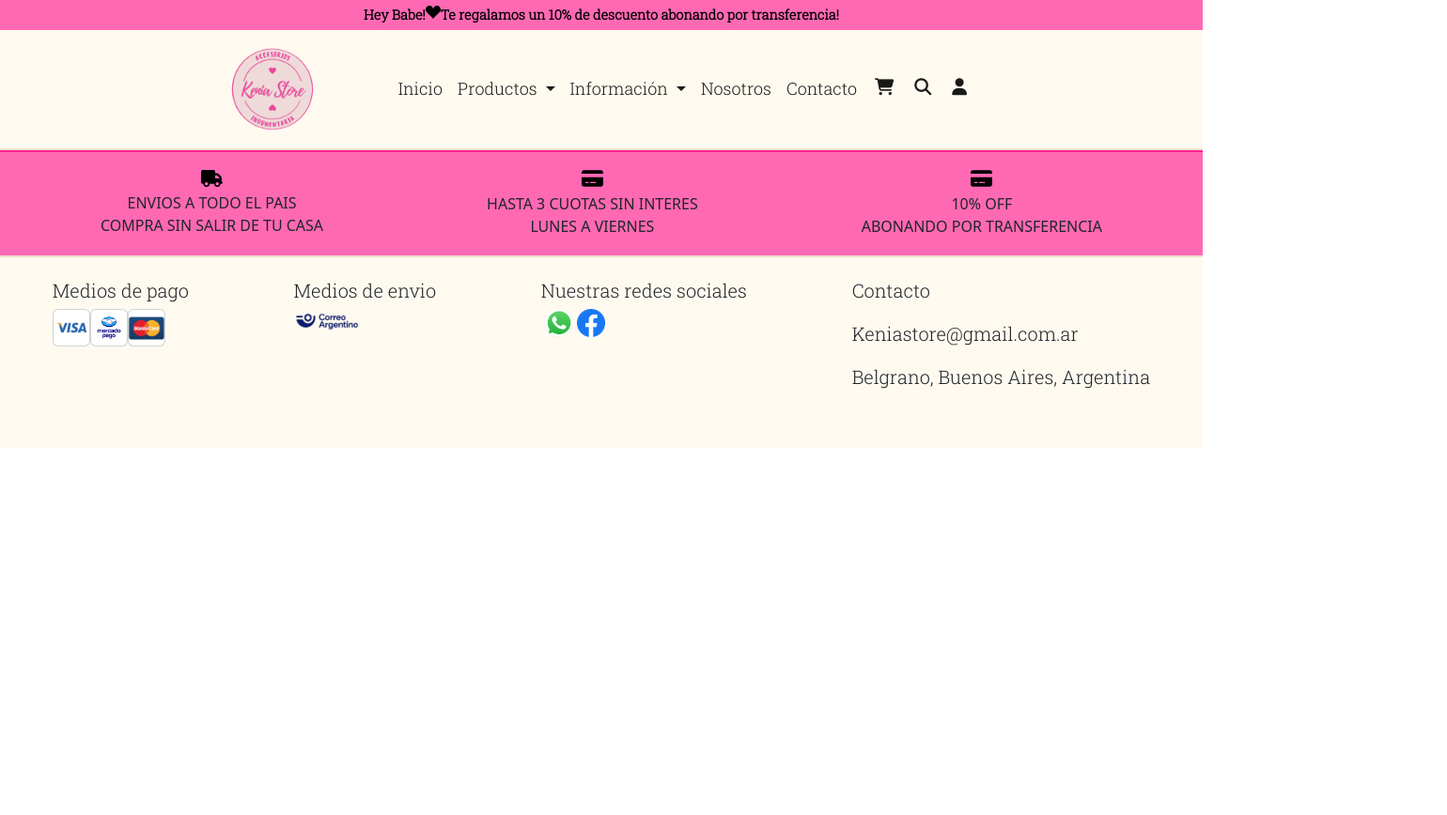
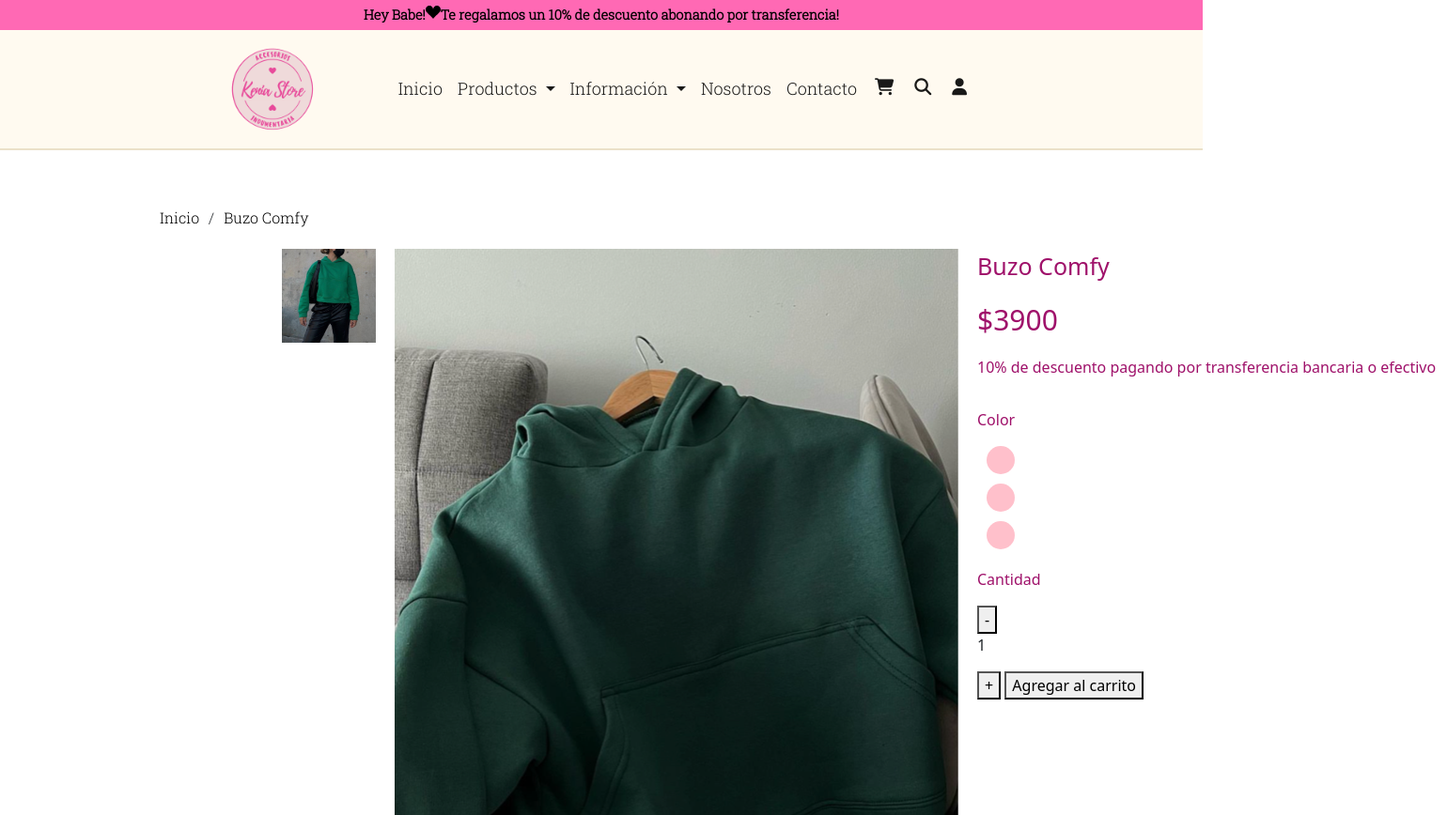
Before and after one commit to AgustinaBriasco/Preentrega2Briasco, a website: page Producto.html in a window 1280 px wide. Shown: the top 868 px of the page at 94% size, 1540 px wide, since content can reach past the window. Before the commit the page ends 800 px from the top, so only its background shows below. Drawn offline with nearby package versions, Linux system fonts and the light colour scheme; a web font is replaced by a local one.

Commit message:
hice la seccion producto

```diff
--- a/Producto.html
+++ b/Producto.html
@@ -90,7 +90,56 @@
 
     <!-- Aca sera cada producto individual-->
     <main>
+      <section class="linea-temporal">
+        <p><a href="index.html" class="temporal">Inicio</a></p>
+        <p>/</p>
+        <p><a href="Contacto.html" class="temporal">Buzo Comfy</a></p>
+      </section>
 
+      <section class="grid-producto">
+        <section class="imagenes-izquierda-container imagen">
+          <img src="Imagenes/productos/Superiores/Buzo-Comfy-3900.png" alt="" class="imagenes-izquierda">
+        </section>
+
+        <section class="imagenes-izquierda-container imagen">
+          <img src="Imagenes/productos/Superiores/Buzo-Comfy-3900-2.jpeg" alt="" class="imagenes-izquierda">
+        </section>
+
+        <section class="imagenes-izquierda-container imagen">
+          <img src="Imagenes/productos/Superiores/Buzo-Comfy-3900-3.jpeg" alt="" class="imagenes-izquierda">
+        </section>
+
+        <section class="imagen-principal-container">
+          <img src="Imagenes/productos/Superiores/Buzo-Comfy-3900.png" alt="" class="imagen-principal">
+        </section>
+
+        <section class="informacion-texto-producto texto-producto1">
+          <p class="texto-costado-producto principal">Buzo Comfy</p>
+
+          <p class="texto-costado-producto precio">$3900</p>
+
+          <p class="texto-costado-producto descuento">10% de descuento pagando por transferencia bancaria o efectivo</p>
+        </section>
+
+        <section class="informacion-texto-producto texto-producto2">
+          <p class="texto-costado-producto color">Color</p>
+
+          <div class="circle"></div>
+          <div class="circle"></div>
+          <div class="circle"></div>
+        </section>
+
+        <section class="informacion-texto-producto texto-producto3">
+          <p class="texto-costado-producto cantidad">Cantidad</p>
+
+          <button>-</button>
+          <p>1</p>
+          <button>+</button>
+
+          <button>Agregar al carrito</button>
+        </section>
+
+      </section>
     </main>
 
     <!-- Footer -->
--- /dev/null
+++ b/SCSS/complements/_producto-individual.scss
@@ -0,0 +1,61 @@
+@import '../base/listas';
+
+.grid-producto {
+    display: grid;
+    grid-template-columns: 100px 600px 500px;
+    grid-template-rows: 150px 150px 150px;
+    grid-template-areas:
+    'imagen imagenprincipal texto1'
+    'imagen imagenprincipal texto2'
+    'imagen imagenprincipal texto3';
+    gap: 20px;
+    margin-bottom: 600px;
+    margin-left: 300px;
+}
+
+.imagen {
+    grid-area: imagen;
+}
+
+.imagenes-izquierda {
+    width: 100px;
+    height: 100px;
+}
+
+.imagen-principal-container {
+    grid-area: imagenprincipal;
+    width: 400px;
+    height: 600px;
+}
+
+.texto-producto1 {
+    grid-area: texto1;
+}
+.texto-producto2 {
+    grid-area: texto2;
+}
+.texto-producto3 {
+    grid-area: texto3;
+}
+
+.circle {
+    border-radius: 50%;
+    height: 30px;
+    width: 30px;
+    margin: 10px;
+    background-color: pink;
+}
+
+
+.texto-costado-producto {
+    color: nth($colores, 2);
+}
+
+.principal {
+    font-size: 25px;
+}
+
+.precio {
+    font-size: 30px;
+    font-weight: 500;
+}
--- a/SCSS/style.scss
+++ b/SCSS/style.scss
@@ -8,3 +8,4 @@
 @import 'complements/nosotros';
 @import 'complements/productos-index';
 @import 'complements/productos';
+@import 'complements/producto-individual';
```
Also changed, not shown: Productos.html (+3 -3 lines), CSS/style.css, ComoComprar.html (indentation only), 1 other file.
